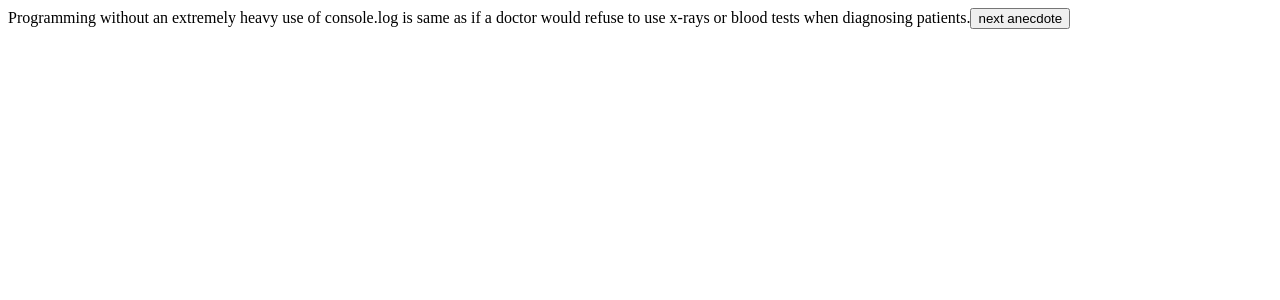
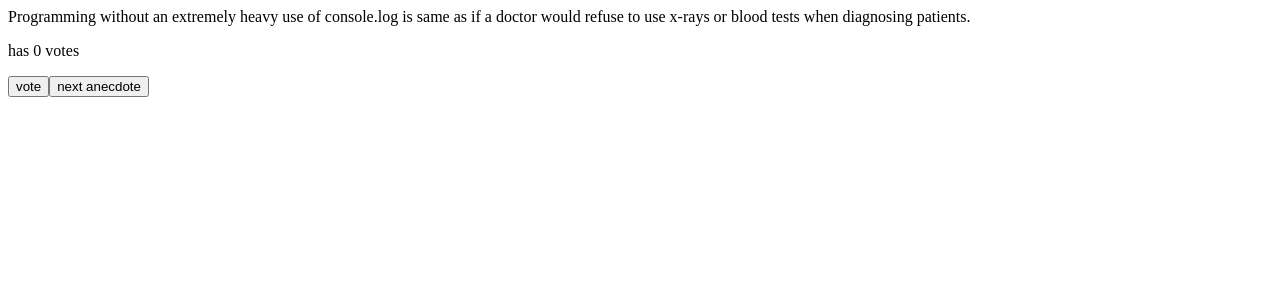
Before and after one commit to SantiagoMV2/FullStackOpen_ReactCourse, a React (Vite) app in the folder part1/first_project/: page / in a window 1280 px wide. Shown: the top 300 px of the page. Built offline with nearby package versions, Linux system fonts and the light colour scheme.

Commit message:
Exercise 1.13

```diff
--- a/part1/first_project/src/App.jsx
+++ b/part1/first_project/src/App.jsx
@@ -1,33 +1,46 @@
-import { useState } from 'react'
+import { useState } from "react";
 
 const App = () => {
   const anecdotes = [
-    'If it hurts, do it more often.',
-    'Adding manpower to a late software project makes it later!',
-    'The first 90 percent of the code accounts for the first 10 percent of the development time...The remaining 10 percent of the code accounts for the other 90 percent of the development time.',
-    'Any fool can write code that a computer can understand. Good programmers write code that humans can understand.',
-    'Premature optimization is the root of all evil.',
-    'Debugging is twice as hard as writing the code in the first place. Therefore, if you write the code as cleverly as possible, you are, by definition, not smart enough to debug it.',
-    'Programming without an extremely heavy use of console.log is same as if a doctor would refuse to use x-rays or blood tests when diagnosing patients.',
-    'The only way to go fast, is to go well.'
-  ]
+    "If it hurts, do it more often.",
+    "Adding manpower to a late software project makes it later!",
+    "The first 90 percent of the code accounts for the first 10 percent of the development time...The remaining 10 percent of the code accounts for the other 90 percent of the development time.",
+    "Any fool can write code that a computer can understand. Good programmers write code that humans can understand.",
+    "Premature optimization is the root of all evil.",
+    "Debugging is twice as hard as writing the code in the first place. Therefore, if you write the code as cleverly as possible, you are, by definition, not smart enough to debug it.",
+    "Programming without an extremely heavy use of console.log is same as if a doctor would refuse to use x-rays or blood tests when diagnosing patients.",
+    "The only way to go fast, is to go well.",
+  ];
 
-  const [selected, setSelected] = useState(Math.floor(Math.random() * anecdotes.length))
+  const votes = Array(anecdotes.length).fill(0)
+
+  const copy = [...votes]
+
+  const [selected, setSelected] = useState(
+    Math.floor(Math.random() * anecdotes.length)
+  );
+
+  const [totalVotes, setTotalVotes] = useState(copy)
 
   const handleText = () => {
-    const newNumber = Math.floor(Math.random() * anecdotes.length)
-    setSelected(newNumber)
-    return anecdotes[newNumber]
+    const newNumber = Math.floor(Math.random() * anecdotes.length);
+    setSelected(newNumber);
+    return anecdotes[newNumber];
+  };
+
+  const handleVote = () => {
+    totalVotes[selected] += 1
+    setTotalVotes(totalVotes)
   }
 
   return (
     <div>
       {anecdotes[selected]}
-      <button onClick = {handleText}>
-        next anecdote
-      </button>
+      <p>has {totalVotes[selected]} votes</p>
+      <button onClick={handleVote}>vote</button>
+      <button onClick={handleText}>next anecdote</button>
     </div>
-  )
-}
+  );
+};
 
-export default App
+export default App;
```
